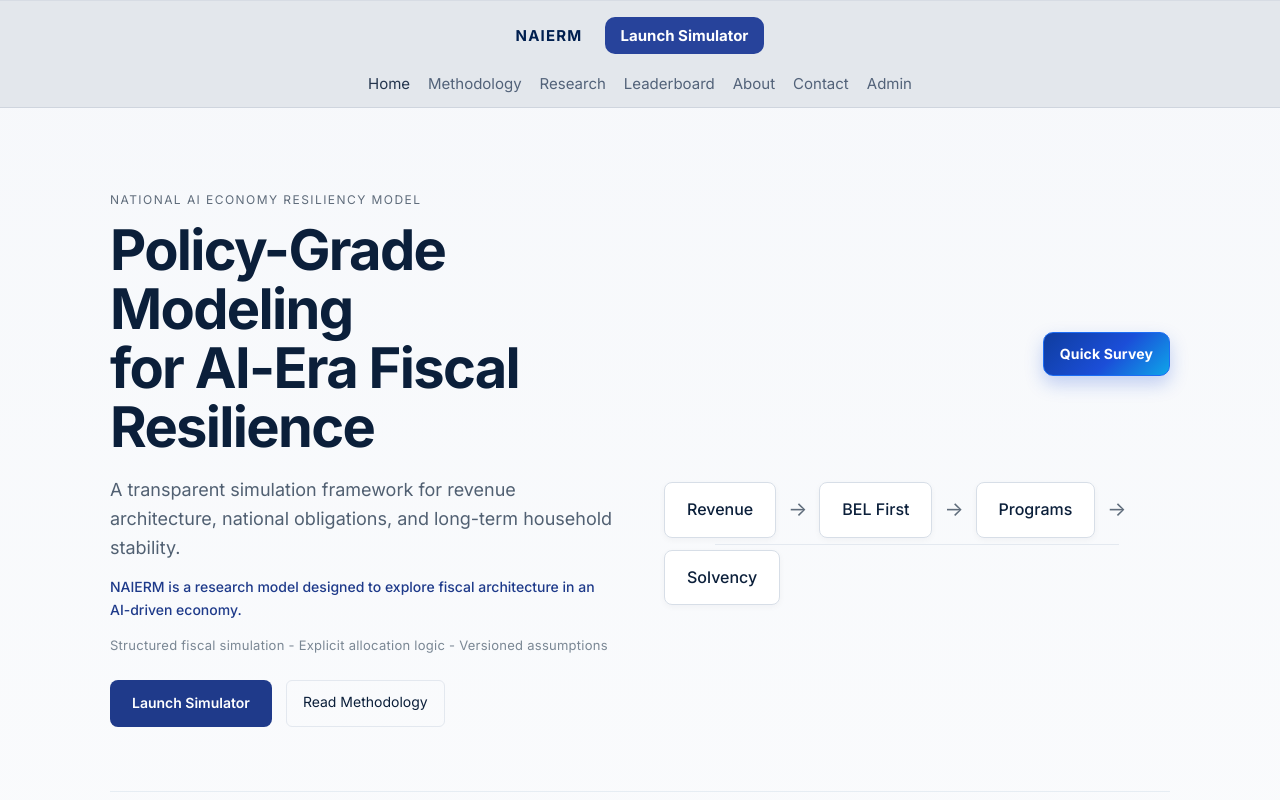
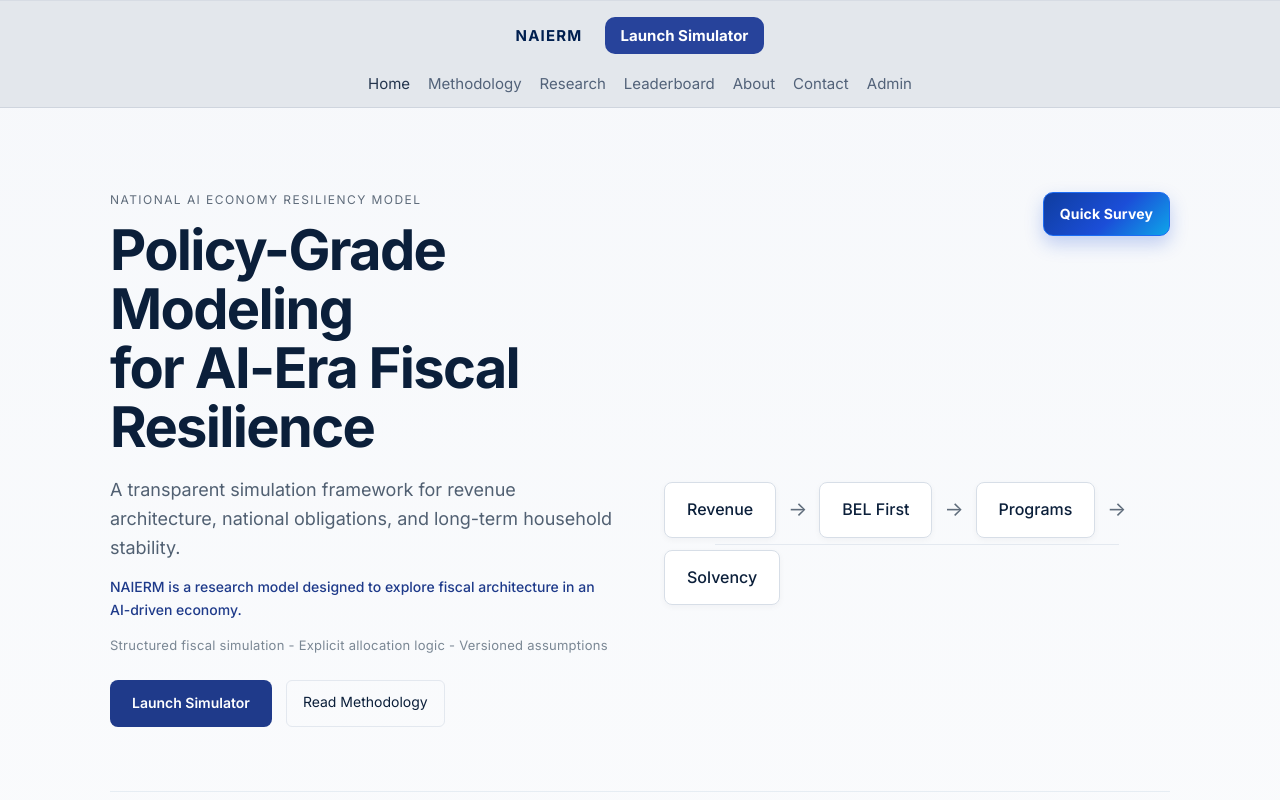
Before and after one commit to Measdani/breakout-economy-simulator, a Next.js app in the folder web/: page / in a window 1280 px wide. Shown: the top 800 px of the page. Built offline with nearby package versions, Linux system fonts and the light colour scheme.

Commit message:
Move quick survey CTA higher in hero layout

```diff
--- a/web/app/home.css
+++ b/web/app/home.css
@@ -143,7 +143,7 @@ body {
   letter-spacing: 0.01em;
   padding: 10px 16px;
   position: absolute;
-  top: 20px;
+  top: -120px;
   right: 0;
   box-shadow: 0 8px 18px rgba(29, 78, 216, 0.25);
   transition: transform 0.2s ease, filter 0.2s ease;
```
